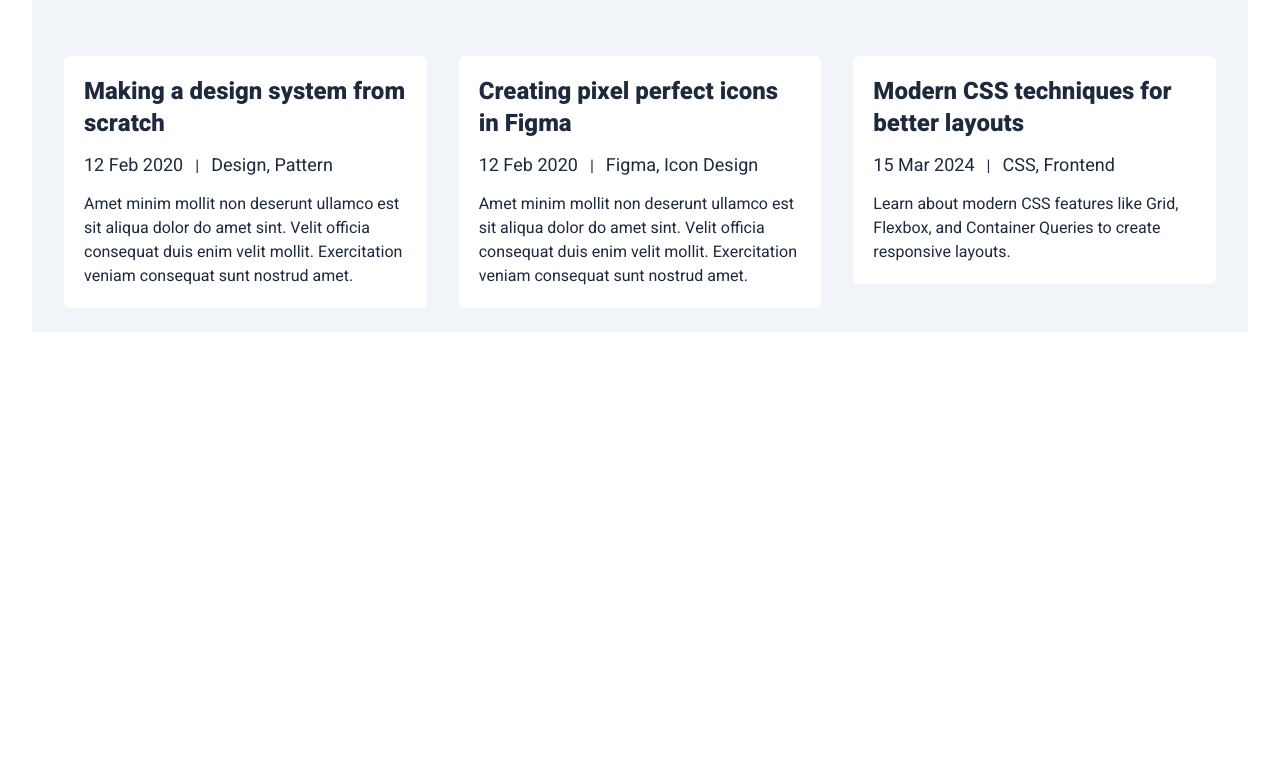
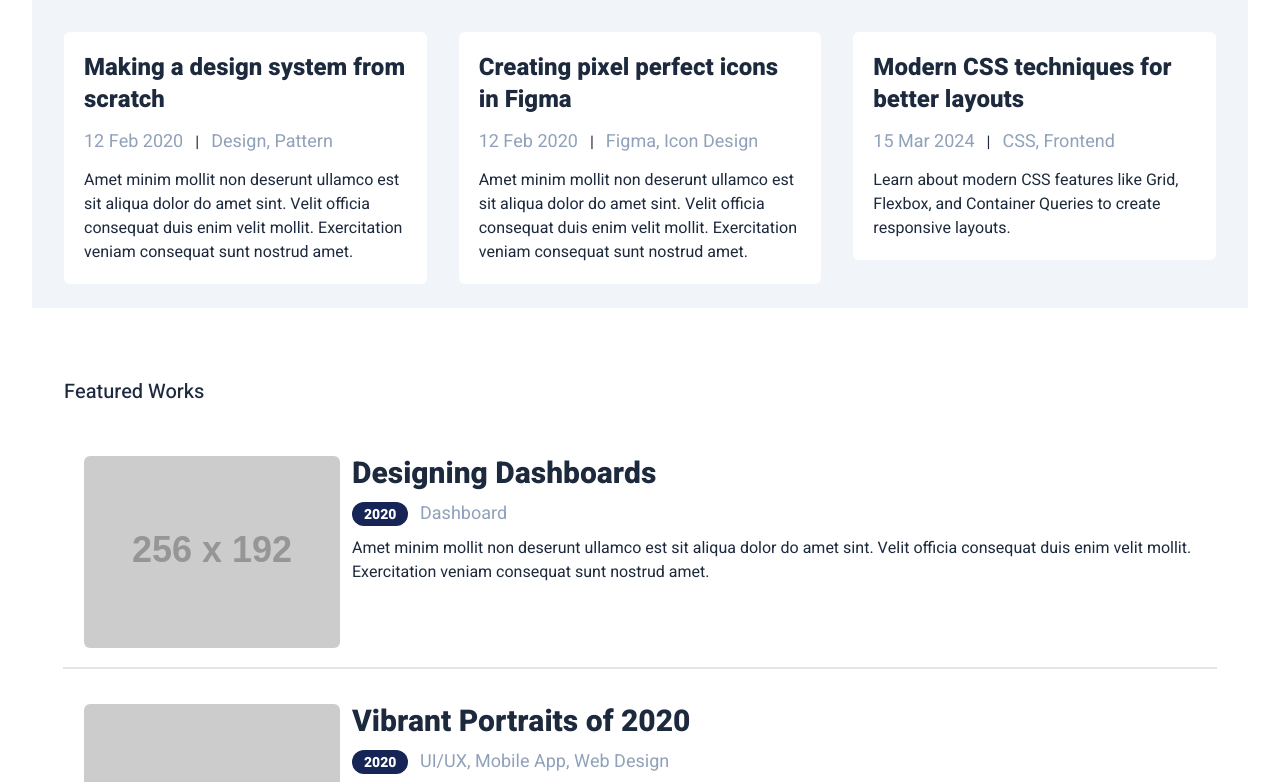
Before and after one commit to ahmedBilal5/portfolio, a Next.js app: page /Home in a window 1280 px wide. Shown: the part 571-1353 px from the top of the page. Before the commit the page ends 903 px from the top, so only its background shows below. Built offline with nearby package versions, Linux system fonts and the light colour scheme.

Commit message:
fix: changes

```diff
--- a/app/Home/page.tsx
+++ b/app/Home/page.tsx
@@ -1,7 +1,9 @@
 import BlogPostCard from "../_components/blogPostCard";
+import FeaturedWorks from "../_components/featuredWorks";
 import HeroSection from "../_components/hero";
 import NavBar from "../_components/navBar";
 import RecentPosts from "../_components/recentPosts";
+import WorkCard from "../_components/workCard";
 
 export default (Home) => {
     const recentPosts = [
@@ -30,6 +32,34 @@ export default (Home) => {
       href: "/blog/modern-css"
     }
   ];
+
+  const featuredWorks = [
+    {
+        title:"Designing Dashboards",
+        year:"2020",
+        tags:["Dashboard"],
+        description:"Amet minim mollit non deserunt ullamco est sit aliqua dolor do amet sint. Velit officia consequat duis enim velit mollit. Exercitation veniam consequat sunt nostrud amet.",
+        imageUrl:"https://placehold.co/256x192",
+        href:"/works/designing-dashboards"
+    },
+    {
+        title:"Vibrant Portraits of 2020",
+        year:"2020",
+        tags: ["UI/UX", "Mobile App", "Web Design"],
+        description:"Amet minim mollit non deserunt ullamco est sit aliqua dolor do amet sint. Velit officia consequat duis enim velit mollit. Exercitation veniam consequat sunt nostrud amet.",
+        imageUrl:"https://placehold.co/256x192",
+        href:"/works/designing-dashboards"
+    },
+    {
+        title:"36 Days of Malayalam type",
+        year:"2010",
+        tags: ["UI/UX", "Mobile App", "Web Design"],
+        description:"Amet minim mollit non deserunt ullamco est sit aliqua dolor do amet sint. Velit officia consequat duis enim velit mollit. Exercitation veniam consequat sunt nostrud amet.",
+        imageUrl:"https://github.com/mdn/shared-assets/blob/main/images/examples/ballon-portrait.jpg?raw=true",
+        href:"/works/designing-dashboards"
+    },
+
+  ]
   return (
     <div className="w-full max-w-[1404px] mx-auto px-4 md:px-8">
       <NavBar />
@@ -48,6 +78,7 @@ export default (Home) => {
         posts={recentPosts}
         maxPosts={3}
       />
+      <FeaturedWorks title={"Featured Works"} maxWorks={4} works={featuredWorks}/>
     </div>
   );
 };
--- a/app/_components/blogPostCard.tsx
+++ b/app/_components/blogPostCard.tsx
@@ -22,8 +22,8 @@ const BlogPostCard = ({
       <h3 className="text-slate-800 sm:text-2xl text-xl font-extrabold leading-8 line-clamp-2">
        {title}
       </h3>
-      <div className="w-full flex flex-wrap
-        items-center  sm:gap-3 gap-2 leading-7 text-slate-800">
+      <div className="w-full flex
+        items-center  sm:gap-3 gap-2 leading-7 text-slate-400">
         <time className="whitespace-nowrap text-lg">{date}</time>
         <span className="
           text-slate-800
@@ -31,6 +31,7 @@ const BlogPostCard = ({
           |
         </span>
         <span className="
+
           text-lg
           truncate
         ">
--- /dev/null
+++ b/app/_components/featuredWorks.tsx
@@ -0,0 +1,52 @@
+import WorkCard, { WorkCardProps } from "./workCard";
+
+interface FeaturedWorksProps {
+  title: string;
+  maxWorks: number;
+  works: WorkCardProps[];
+}
+
+const FeaturedWorks = ({ title, maxWorks, works }: FeaturedWorksProps) => {
+  const displayedWorks = works.slice(0, maxWorks);
+
+  return (
+    <section className="py-4 md:py-6 mt-5 sm:mt-10">
+    <div className="container mx-auto px-4 sm:px-6 lg:px-8 max-w-full">
+        <h2 className="text-slate-800 text-lg md:text-xl lg-text-2xl font-normal md:font-medium leading-8 md:leading-9 lg:leading-10 mb-4 md:mb-6">
+          {title}
+        </h2>
+      {displayedWorks.length > 0 ? (
+        <div className="grid grid-cols-1">
+          {displayedWorks.map((work) => (
+            <>
+            <WorkCard
+              key={work.title}
+              title={work.title}
+              description={work.description}
+              year={work.year}
+              tags={work.tags}
+              imageUrl={work.imageUrl}
+              href={work.href}
+            />
+            <div className="h-0 outline outline-neutral-200 mb-2 md:mb-4" />
+            </>
+          ))}
+        </div>
+      ) : (
+        <div
+            className="
+            text-center
+            py-12
+            text-slate-500
+            text-lg
+        "
+        >
+          No recent posts available.
+        </div>
+      )}
+      </div>
+    </section>
+  );
+};
+
+export default FeaturedWorks;
--- a/app/_components/navBar.tsx
+++ b/app/_components/navBar.tsx
@@ -25,8 +25,7 @@ const NavBar =  () => {
         <div className="mt-3.5 md:mb-18.5 mb-9 h-7 flex flex-row justify-end gap-8 ">
             {
                 navItems.map((navItem) => (
-
-                    <Link href={navItem.href} className="text-slate-800 text-lg font-medium cursor-pointer hover:text-red-400">
+                    <Link key={navItem.title} href={navItem.href} className="text-slate-800 text-lg font-medium cursor-pointer hover:text-red-400">
                         {navItem.title}
                     </Link>
                 ))
--- a/app/_components/recentPosts.tsx
+++ b/app/_components/recentPosts.tsx
@@ -23,7 +23,7 @@ const RecentPosts = ({
   return (
     <section className="w-full bg-slate-100 py-4 md:py-6 mt-5 sm:mt-10">
       <div className="container mx-auto px-4 sm:px-6 lg:px-8 max-w-full">
-        <div className="flex flex-row items-start sm:items-center justify-between mb-8 md:mb-12 gap-4">
+        <div className="flex flex-row items-start sm:items-center justify-between mb-4 md:mb-6 gap-4">
           <h2 className="text-slate-800 text-lg md:text-xl lg-text-2xl font-normal md:font-medium leading-8 md:leading-9 lg:leading-10">
             {title}
           </h2>
--- /dev/null
+++ b/app/_components/workCard.tsx
@@ -0,0 +1,50 @@
+import Link from "next/link";
+
+export interface WorkCardProps {
+  title: string;
+  year: string;
+  description: string;
+  tags: string[];
+  imageUrl: string;
+  href: string
+}
+const WorkCard = ({
+  title,
+  year,
+  description,
+  tags,
+  imageUrl = 'https://placehold.co/256x192',
+  href
+}: WorkCardProps) => {
+  return (
+    <Link href={href}>
+    <article className="flex flex-col sm:flex-row gap-3 rounded-md p-5 cursor-pointer hover:bg-gray-50 transition-colors">
+      <div className="relative min-w-56 sm:w-56 lg:w-64 max-h-48 bg-black/0 rounded-md overflow-hidden flex-shrink-0">
+        <img
+          className="w-full h-full object-cover"
+          src={imageUrl}
+        />
+      </div>
+
+      <div className="flex flex-col gap-2">
+        <h2 className="text-slate-800 text-3xl font-extrabold line-clamp-1">
+          {title}
+        </h2>
+        <div className="flex flex-row gap-3 items-center ">
+          <div className="w-14 h-6 bg-blue-950 rounded-full">
+            <span className="ml-3 text-white text-sm font-extrabold">
+              {year}
+            </span>
+          </div>
+          <span className="text-slate-400 text-lg font-normal line-clamp-1">{tags.join(', ')}</span>
+        </div>
+        <p className="text-slate-800 text-base font-normal line-clamp-3">
+          {description}
+        </p>
+      </div>
+    </article>
+    </Link>
+  );
+};
+
+export default WorkCard;
```
